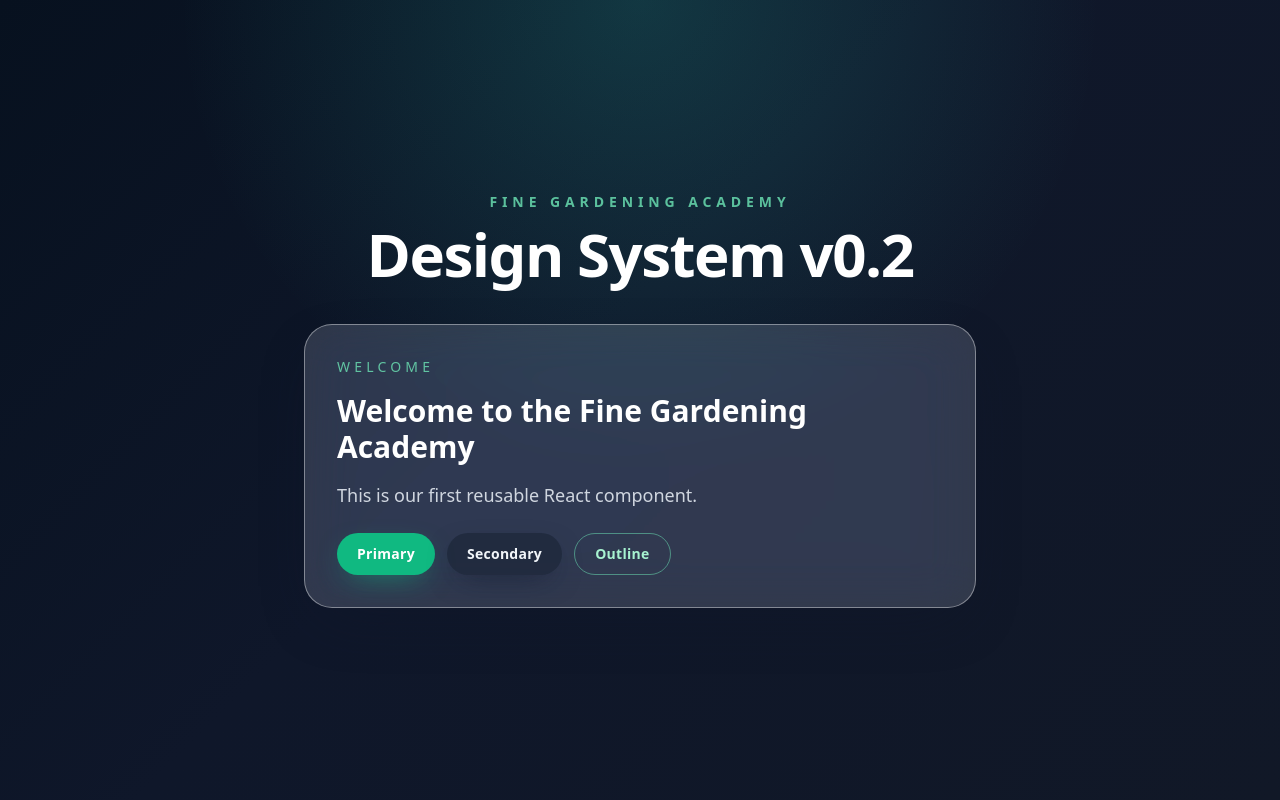
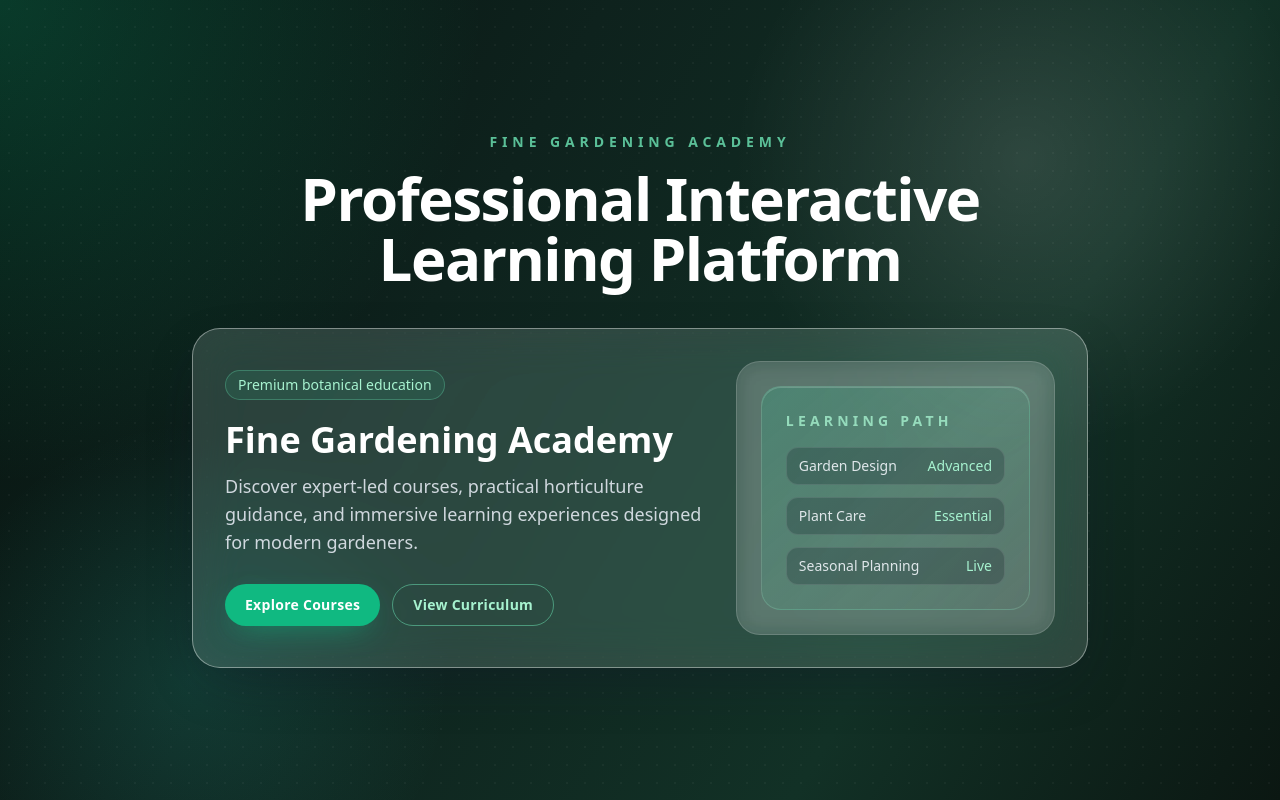
Before and after one commit to foldibela/fine-gardening-academy-interactive, a React (Vite) app: page / in a window 1280 px wide. Built offline with nearby package versions, Linux system fonts and the light colour scheme.

Commit message:
feat: introduce FGA UI components

```diff
--- a/src/ComponentShowcase.tsx
+++ b/src/ComponentShowcase.tsx
@@ -3,34 +3,61 @@ import FGAButton from './components/FGAButton';
 
 export default function ComponentShowcase() {
   return (
-    <main className="min-h-screen bg-[radial-gradient(circle_at_top,_rgba(45,212,191,0.18),_transparent_45%),linear-gradient(135deg,_#07111f_0%,_#0f172a_45%,_#111827_100%)] px-6 py-16 text-slate-50 sm:px-8 lg:px-12">
-      <div className="mx-auto flex min-h-[calc(100vh-8rem)] max-w-5xl flex-col items-center justify-center text-center">
-        <div className="mb-10 space-y-3">
-          <p className="text-sm font-semibold uppercase tracking-[0.35em] text-emerald-300/80">
+    <main className="relative min-h-screen overflow-hidden bg-[radial-gradient(circle_at_top_left,_rgba(16,185,129,0.24),_transparent_32%),linear-gradient(120deg,_#07130f_0%,_#0e221d_35%,_#123126_72%,_#0b1712_100%)] px-6 py-16 text-slate-50 sm:px-8 lg:px-12">
+      <div className="absolute inset-0 bg-[radial-gradient(circle_at_80%_20%,_rgba(255,255,255,0.12),_transparent_24%),radial-gradient(circle_at_15%_85%,_rgba(45,212,191,0.14),_transparent_20%)]" />
+      <div className="absolute inset-0 opacity-30 [background-image:radial-gradient(rgba(255,255,255,0.12)_1px,transparent_1px)] [background-size:18px_18px]" />
+
+      <div className="relative mx-auto flex min-h-[calc(100vh-8rem)] max-w-6xl flex-col items-center justify-center">
+        <div className="mb-10 max-w-3xl text-center">
+          <p className="mb-4 text-sm font-semibold uppercase tracking-[0.35em] text-emerald-300/80">
             Fine Gardening Academy
           </p>
           <h1 className="text-4xl font-semibold tracking-tight text-white sm:text-5xl lg:text-6xl">
-            Design System v0.2
+            Professional Interactive Learning Platform
           </h1>
         </div>
 
-        <div className="w-full max-w-2xl">
+        <div className="w-full max-w-4xl">
           <FGAGlassCard className="text-left">
-            <div className="space-y-4">
-              <p className="text-sm font-medium uppercase tracking-[0.3em] text-emerald-300/80">
-                Welcome
-              </p>
-              <h2 className="text-2xl font-semibold text-white sm:text-3xl">
-                Welcome to the Fine Gardening Academy
-              </h2>
-              <p className="text-base leading-7 text-slate-200/90 sm:text-lg">
-                This is our first reusable React component.
-              </p>
+            <div className="grid gap-8 lg:grid-cols-[1.2fr_0.8fr] lg:items-center">
+              <div className="space-y-5">
+                <div className="inline-flex items-center rounded-full border border-emerald-300/30 bg-emerald-400/10 px-3 py-1 text-sm font-medium text-emerald-200">
+                  Premium botanical education
+                </div>
+                <div className="space-y-3">
+                  <h2 className="text-3xl font-semibold text-white sm:text-4xl">
+                    Fine Gardening Academy
+                  </h2>
+                  <p className="max-w-2xl text-base leading-8 text-slate-200/90 sm:text-lg">
+                    Discover expert-led courses, practical horticulture guidance, and immersive learning experiences designed for modern gardeners.
+                  </p>
+                </div>
+                <div className="flex flex-wrap gap-3 pt-2">
+                  <FGAButton variant="primary">Explore Courses</FGAButton>
+                  <FGAButton variant="outline">View Curriculum</FGAButton>
+                </div>
+              </div>
 
-              <div className="flex flex-wrap gap-3 pt-2">
-                <FGAButton variant="primary">Primary</FGAButton>
-                <FGAButton variant="secondary">Secondary</FGAButton>
-                <FGAButton variant="outline">Outline</FGAButton>
+              <div className="rounded-[1.5rem] border border-white/15 bg-white/10 p-6 backdrop-blur-md">
+                <div className="rounded-[1.25rem] border border-emerald-200/20 bg-gradient-to-br from-emerald-500/20 via-emerald-400/10 to-transparent p-6 shadow-[inset_0_1px_0_rgba(255,255,255,0.18)]">
+                  <p className="text-sm font-semibold uppercase tracking-[0.3em] text-emerald-200/80">
+                    Learning Path
+                  </p>
+                  <div className="mt-4 space-y-3 text-sm text-slate-100/90">
+                    <div className="flex items-center justify-between rounded-xl border border-white/10 bg-slate-950/20 px-3 py-2">
+                      <span>Garden Design</span>
+                      <span className="text-emerald-200">Advanced</span>
+                    </div>
+                    <div className="flex items-center justify-between rounded-xl border border-white/10 bg-slate-950/20 px-3 py-2">
+                      <span>Plant Care</span>
+                      <span className="text-emerald-200">Essential</span>
+                    </div>
+                    <div className="flex items-center justify-between rounded-xl border border-white/10 bg-slate-950/20 px-3 py-2">
+                      <span>Seasonal Planning</span>
+                      <span className="text-emerald-200">Live</span>
+                    </div>
+                  </div>
+                </div>
               </div>
             </div>
           </FGAGlassCard>
```
